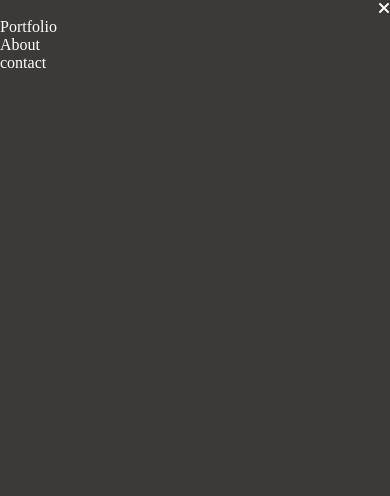
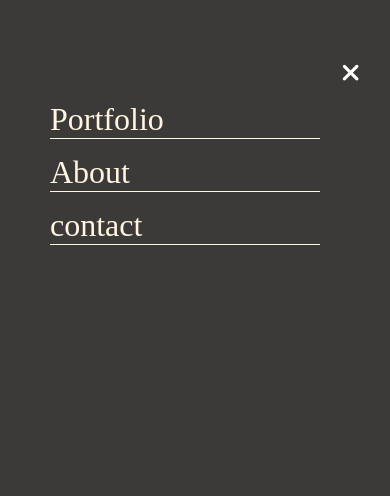
Before and after one commit to Wisdomibu/Portfolio, a website: page index.html in a window 390 px wide. Both pictures are taken after a click on the icon 373 px from the left and 18 px from the top of the page. Shown: the top 496 px of the page. Drawn offline with Linux system fonts and the light colour scheme.

Commit message:
Added functionalities to the cancel button and styled the menu

```diff
--- a/index.html
+++ b/index.html
@@ -32,9 +32,9 @@
             <i class="fa-solid fa-xmark"></i>
           </li>
         </ul>
-        <a href=""><p>Portfolio</p></a>
-        <a href=""><p>About</p></a>
-        <a href=""><p>contact</p></a>
+        <a href=""><p class="navMobileText">Portfolio</p></a>
+        <a href=""><p class="navMobileText">About</p></a>
+        <a href=""><p class="navMobileText">contact</p></a>
       </nav>
     </header>
     <section class="landing">
--- a/script.js
+++ b/script.js
@@ -1,5 +1,7 @@
 const menu= document.querySelector(".fa-bars");;
 const navMobile= document.querySelector(".navMobile")
+const navMobileText = document.querySelectorAll(".navMobileText")
+const cancel = document.querySelector(".fa-xmark")
 
 menu.addEventListener("click", ()=> {
 console.log("clicked")
@@ -9,5 +11,8 @@ navMobile.style.height='97vh';
 navMobile.style.top='0';
 navMobile.style.left='0';
 navMobile.style.backgroundColor='#3C3A39';
+})
 
+cancel.addEventListener("click", ()=> {
+    navMobile.style.display = "none"
 })
--- a/style.css
+++ b/style.css
@@ -18,20 +18,29 @@ header {
   position: relative;
 }
 
-.navMobile{
+.navMobile {
   display: none;
   position: absolute;
-
-
+  padding-top: 50px;
+  padding-right: 20px;
 }
 
-
-#cancel{
-  display: flex;
-justify-content: flex-end;
-margin: 10px 10px 0 10px;
+.fa-xmark {
+  font-size: 25px;
 }
 
+.navMobileText {
+  border-bottom: 1px solid #fff5e1;
+  color: #fff5e1;
+  font-size: 32px;
+  margin: 15px  50px 0 50px;
+}
+
+#cancel {
+  display: flex;
+  justify-content: flex-end;
+  margin: 10px 10px 0 10px;
+}
 
 .landing {
   height: 90vh;
```
